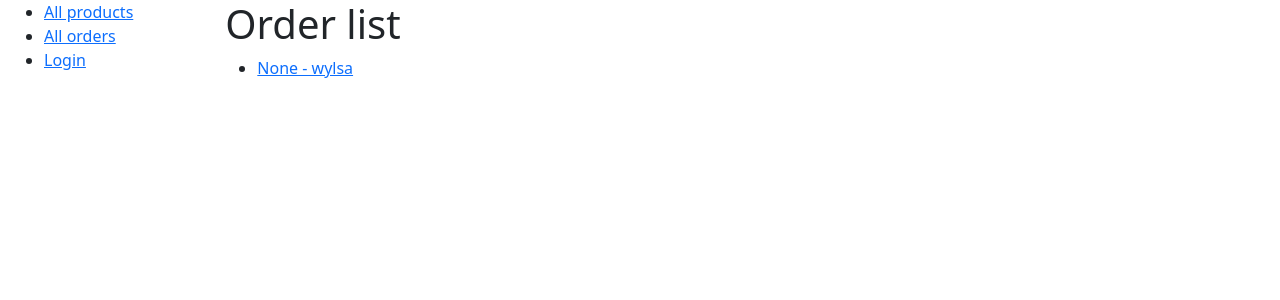
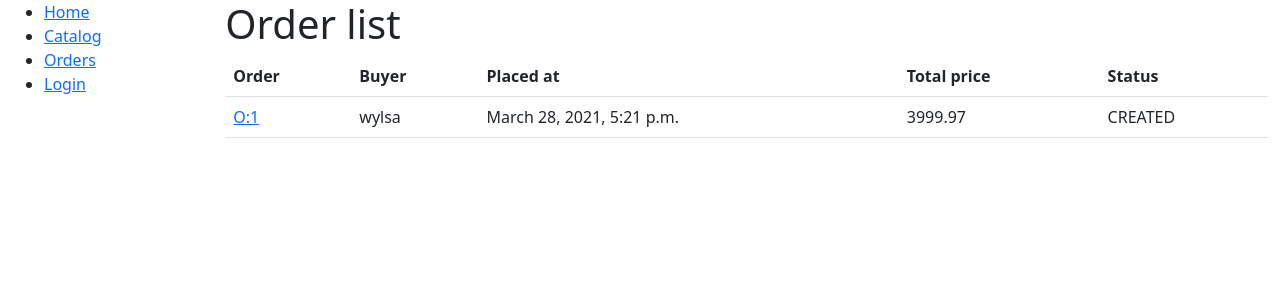
Before and after one commit to pischule/tp-lab-2, a Django app: page /store/orders/ in a window 1280 px wide. Shown: the top 300 px of the page. Run offline with Django 3.2, Linux system fonts and the light colour scheme; data comes from the database, SQL or seed files in the repository; both versions use the stored data as it was after the commit.

Commit message:
update db model

```diff
--- a/store/models.py
+++ b/store/models.py
@@ -1,5 +1,6 @@
 from django.contrib.auth.models import AbstractUser
 from django.db import models
+from django.urls import reverse
 
 
 class User(AbstractUser):
@@ -47,12 +48,22 @@ class Seller(User):
 
 class Product(models.Model):
     title = models.CharField(max_length=255)
-    count = models.PositiveIntegerField()
     price = models.DecimalField(max_digits=20, decimal_places=2)
     seller = models.ForeignKey(Seller, on_delete=models.SET_NULL, null=True)
 
     def __str__(self):
         return self.title
+
+    def get_absolute_url(self):
+        return reverse('store:product-detail', args=[str(self.id)])
+
+
+class ProductInstance(models.Model):
+    product = models.OneToOneField(Product, on_delete=models.SET_NULL, null=True)
+    count = models.PositiveIntegerField()
+
+    def __str__(self):
+        return str(self.product) + ' -- ' + str(self.count)
 
 
 class Order(models.Model):
@@ -60,10 +71,19 @@ class Order(models.Model):
         CREATED = 'CREATED', 'Created'
         DELIVERED = 'DELIVERED', 'Delivered'
 
-    product = models.ForeignKey(Product, on_delete=models.SET_NULL, null=True)
     buyer = models.ForeignKey(Buyer, on_delete=models.SET_NULL, null=True)
     status = models.CharField(max_length=50, choices=Status.choices, default=Status.CREATED)
     placed_at = models.DateTimeField(auto_now=True)
 
+    @property
+    def total_price(self):
+        return sum([i.product.price * i.count for i in OrderItem.objects.filter(order_id=self.id)])
+
     def __str__(self):
-        return f'{self.product} - {self.buyer}'
+        return f'O:{self.id}'
+
+
+class OrderItem(models.Model):
+    order = models.ForeignKey(Order, on_delete=models.SET_NULL, null=True)
+    product = models.ForeignKey(Product, on_delete=models.SET_NULL, null=True)
+    count = models.PositiveIntegerField()
--- a/store/templates/base_generic.html
+++ b/store/templates/base_generic.html
@@ -15,23 +15,17 @@
         <div class="col-sm-2">
             {% block sidebar %}
                 <ul class="sidebar-nav">
-{#                    <li><a href="{% url 'index' %}">Home</a></li>#}
-                    <li><a href="{% url 'store:products' %}">All products</a></li>
-                    <li><a href="{% url 'store:orders' %}">All orders</a></li>
+                    <li><a href="{% url 'store:index' %}">Home</a></li>
+                    <li><a href="{% url 'store:catalog' %}">Catalog</a></li>
+                    <li><a href="{% url 'store:orders' %}">Orders</a></a></li>
 
                     {% if user.is_authenticated %}
                         <br>
                         <li>User: {{ user.get_username }}</li>
-                        <li><a href="{% url 'logout'%}?next={{request.path}}">Logout</a></li>
+                        <li><a href="{% url 'logout' %}?next={{ request.path }}">Logout</a></li>
                     {% else %}
-                        <li><a href="{% url 'login'%}?next={{request.path}}">Login</a></li>
+                        <li><a href="{% url 'login' %}?next={{ request.path }}">Login</a></li>
                     {% endif %}
-
-{#                    {% if perms.catalog.can_mark_returned %}#}
-{#                        <br>#}
-{#                        <li>Staff</li>#}
-{#                        <li><a href="{% url 'all-borrowed' %}">All borrowed</a></li>#}
-{#                    {% endif %}#}
 
 
                 </ul>
--- a/store/templates/index.html
+++ b/store/templates/index.html
@@ -2,9 +2,10 @@
 
 {% block content %}
     <h1>Store App</h1>
-    <p>Welcome to Store App</em>!</p>
+    <p>Welcome to Store App!</p>
     <p>The store has the following record counts:</p>
     <ul>
         <li><strong>Product:</strong> {{ num_products }}</li>
+        <li><strong>Orders: {{ num_orders }}</strong></li>
     </ul>
 {% endblock %}
--- a/store/templates/store/order_list.html
+++ b/store/templates/store/order_list.html
@@ -3,12 +3,25 @@
 {% block content %}
     <h1>Order list</h1>
 
-    <ul>
-        {% for order in order_list %}
-            <li>
-                <a href="{% url 'store:order-detail' order.pk %}">{{ order }}</a>
-            </li>
-        {% endfor %}
-    </ul>
+    <table class="table">
+    <tr>
+        <th>Order</th>
+        <th>Buyer</th>
+        <th>Placed at</th>
+        <th>Total price</th>
+        <th>Status</th>
+    </tr>
+    {% for order in order_list %}
+        <tr>
+            <td>
+            <a href="{% url 'store:order-detail' order.pk %}">{{ order }}</a>
+            </td>
+            <td>{{ order.buyer }}</td>
+            <td>{{ order.placed_at }}</td>
+            <td>{{ order.total_price }}</td>
+            <td>{{ order.status }}</td>
+        </tr>
+    {% endfor %}
+    </table>
 
 {% endblock %}
--- a/store/templates/store/product_detail.html
+++ b/store/templates/store/product_detail.html
@@ -2,8 +2,8 @@
 
 {% block content %}
 
-    <p><Strong>Title:</Strong> {{ product.title }} </p>
-    <p><Strong>Count:</Strong> {{ product.count }}</p>
-    <p><Strong>Price:</Strong> {{ product.price }}</p>
+    <p><strong>Title:</strong> {{ product.title }} </p>
+    <p><strong>Price:</strong> {{ product.price }}</p>
+    <p><strong>Seller:</strong> {{ product.seller }}</p>
 
 {% endblock %}
--- a/store/urls.py
+++ b/store/urls.py
@@ -5,7 +5,7 @@ from . import views
 app_name = 'store'
 urlpatterns = [
     path('', views.index, name='index'),
-    path('products/', views.ProductListView.as_view(), name='products'),
+    path('catalog/', views.CatalogListView.as_view(), name='catalog'),
     path('product/<int:pk>', views.ProductDetailView.as_view(), name='product-detail'),
     path('orders/', views.OrderListView.as_view(), name='orders'),
     path('order/<int:pk>', views.OrderDetailView.as_view(), name='order-detail'),
--- a/store/views.py
+++ b/store/views.py
@@ -1,21 +1,29 @@
 from django.shortcuts import render
 from django.views import generic
 
-from .models import Product, Order
+from .models import Product, Order, ProductInstance
 
 
 def index(request):
-    num_products = Product.objects.count()
-
     context = {
-        'num_products': num_products
+        'num_products': Product.objects.count(),
+        'num_orders': Order.objects.count(),
+        'catalog_items': ProductInstance.objects.filter(count__gt=0).count(),
     }
 
     return render(request, 'index.html', context=context)
 
 
-class ProductListView(generic.ListView):
-    model = Product
+class CatalogListView(generic.ListView):
+    model = ProductInstance
+    template_name = "store/catalog.html"
+
+    def get_queryset(self):
+        return ProductInstance.objects.filter(count__gt=0)
+
+
+class ProductInstanceDetailView(generic.DetailView):
+    model = ProductInstance
 
 
 class ProductDetailView(generic.DetailView):
```
Also changed, not shown: store/admin.py (+14 -2 lines), store/templates/store/catalog.html (added, +24 -0 lines), store/templates/store/order_detail.html (+23 -6 lines), db.sqlite3, store/migrations/0002_auto_20210328_1619.py (added), store/migrations/0003_auto_20210328_1635.py (added).
